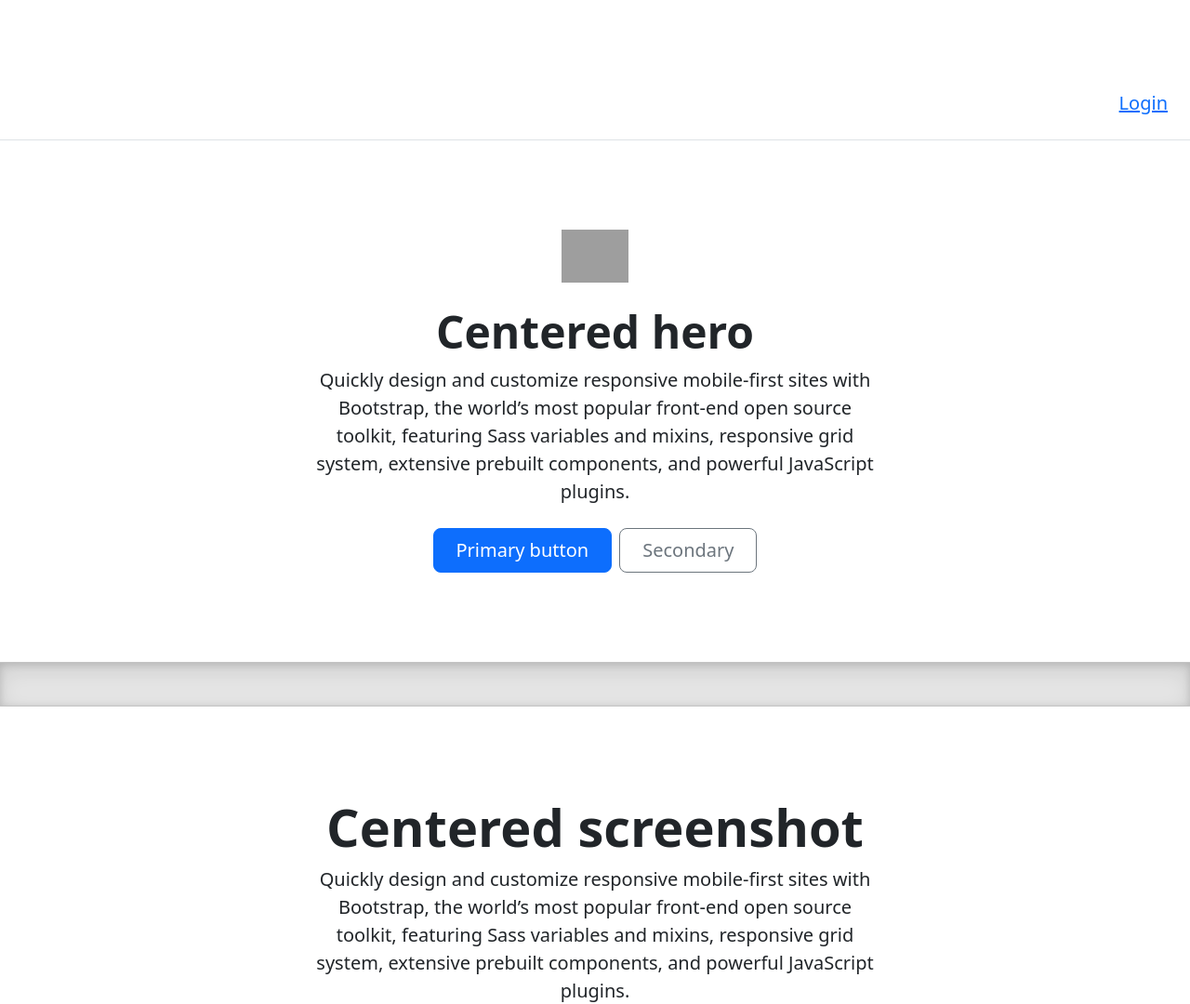
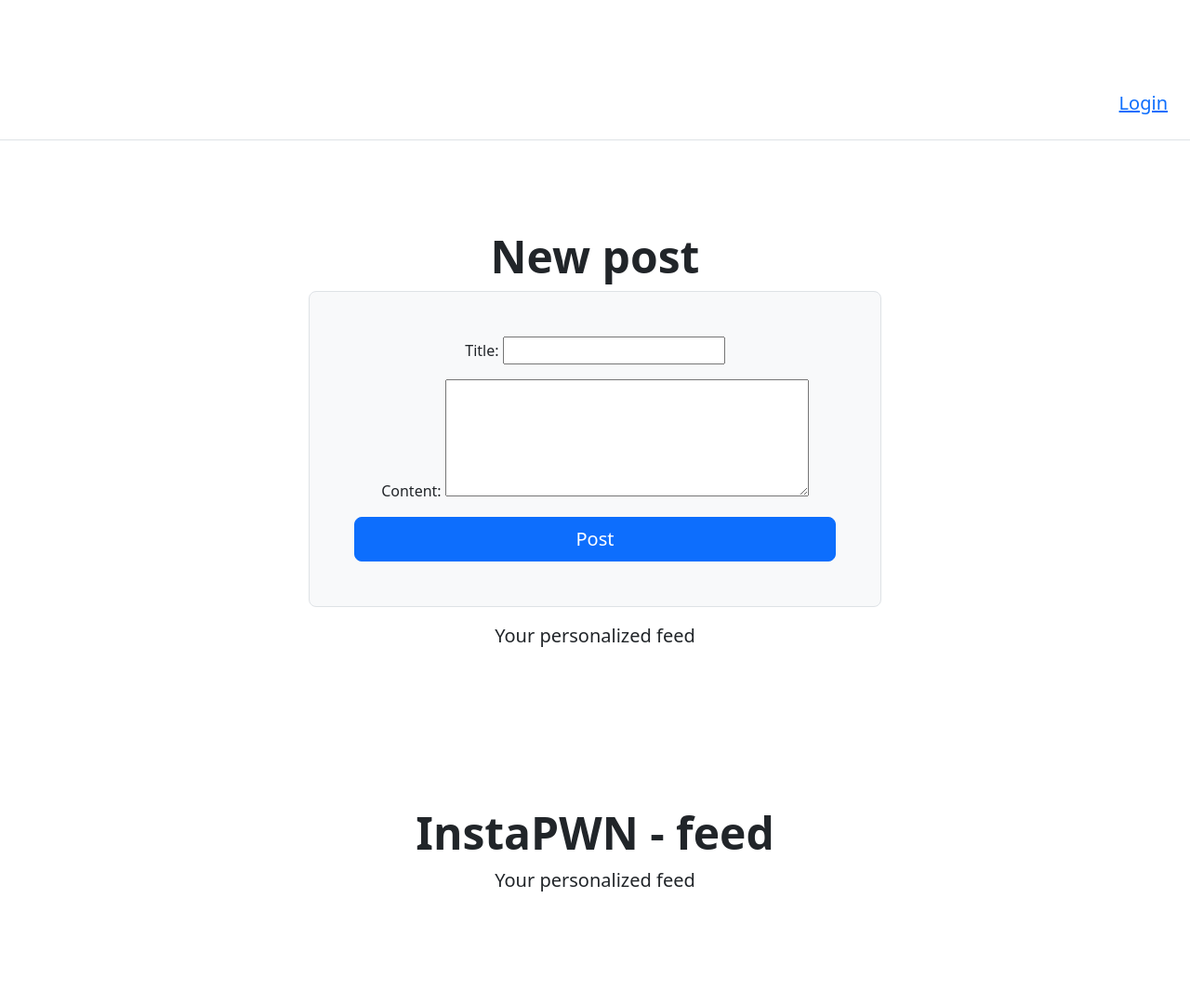
Before and after one commit to pettermk/instapwn, a Django app: page / in a window 1280 px wide. Shown: the top 1080 px of the page at 93% size. Run offline with Django 4.2, Linux system fonts and the light colour scheme; grey boxes are pictures that could not be loaded.

Commit message:
Add form for posting messages

```diff
--- /dev/null
+++ b/instapwn/web/forms.py
@@ -0,0 +1,7 @@
+from django.forms import Form
+from django import forms
+
+
+class PostForm(Form):
+    title = forms.CharField(max_length=60)
+    content = forms.CharField(widget=forms.Textarea({'rows': '5'}))
--- a/instapwn/web/templates/web/index.html
+++ b/instapwn/web/templates/web/index.html
@@ -10,17 +10,25 @@
     </p>
   </div>
   <div class="px-4 py-5 my-5 text-center">
-    <img class="d-block mx-auto mb-4" src="../assets/brand/bootstrap-logo.svg" alt="" width="72" height="57">
-    <h1 class="display-5 fw-bold">Centered hero</h1>
+    <h1 class="display-5 fw-bold">New post</h1>
     <div class="col-lg-6 mx-auto">
-      <p class="lead mb-4">Quickly design and customize responsive mobile-first sites with Bootstrap, the world’s most popular front-end open source toolkit, featuring Sass variables and mixins, responsive grid system, extensive prebuilt components, and powerful JavaScript plugins.</p>
-      <div class="d-grid gap-2 d-sm-flex justify-content-sm-center">
-        <button type="button" class="btn btn-primary btn-lg px-4 gap-3">Primary button</button>
-        <button type="button" class="btn btn-outline-secondary btn-lg px-4">Secondary</button>
-      </div>
+      <form class="p-4 p-md-5 border rounded-3 bg-light" method="post">
+        {% csrf_token %}
+        {{PostForm.as_p}}
+        <button class="w-100 btn btn-lg btn-primary" type="submit">Post</button>
+      </form>
+      <p class="lead mb-4">Your personalized feed</p>
     </div>
   </div>
-
+  <div class="px-4 py-5 my-5 text-center">
+    <!--
+      <img class="d-block mx-auto mb-4" src="../assets/brand/bootstrap-logo.svg" alt="" width="72" height="57">
+    -->
+    <h1 class="display-5 fw-bold">InstaPWN - feed</h1>
+    <div class="col-lg-6 mx-auto">
+      <p class="lead mb-4">Your personalized feed</p>
+    </div>
+  </div>
   <div class="b-example-divider"></div>
 
   <div class="px-4 pt-5 my-5 text-center border-bottom">
--- a/instapwn/web/views.py
+++ b/instapwn/web/views.py
@@ -4,6 +4,7 @@ from django.shortcuts import render
 
 from django.contrib.auth import login
 
+from web.forms import PostForm
 
 def index(request):
-    return render(request, 'web/index.html')
+    return render(request, 'web/index.html', {'PostForm': PostForm()})
```
